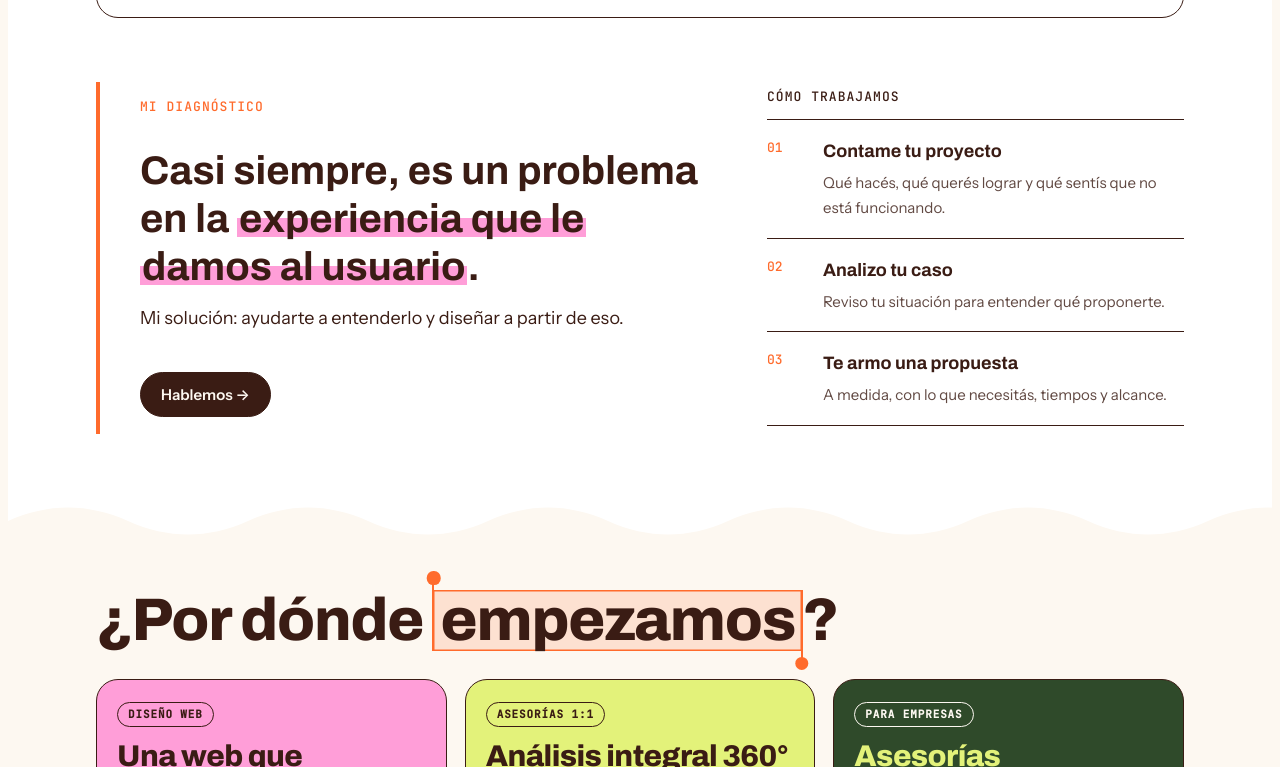
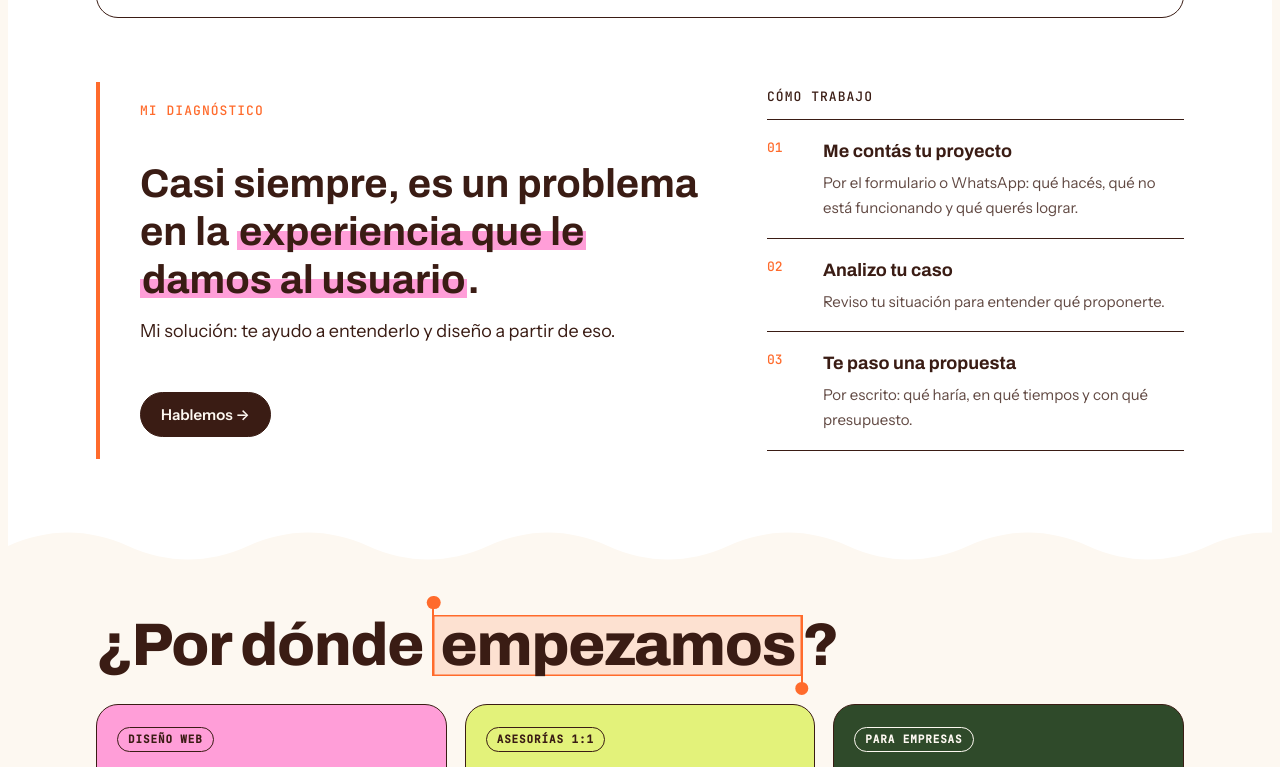
Before and after one commit to victorinacarelli/Victorinacarelli-web, a plain HTML site: page index.html in a window 1280 px wide. Shown: the part 1287-2054 px from the top of the page. Drawn offline with Linux system fonts and the light colour scheme.

Commit message:
Textos: Cómo trabajo en 1ra persona y voseo, más concreto; Mi solución en presente
Co-Authored-By: Claude Opus 5.5 <noreply@anthropic.com>
Claude-Session: https://claude.ai/code/session_01E9bXs5mWnUvBEaYmzftQNi

```diff
--- a/index.html
+++ b/index.html
@@ -166,14 +166,14 @@
       </div>
       <div class="solution">
         <p class="sol-kicker" data-i18n="sol_tag">Mi diagnóstico</p>
-      <p class="pains-foot"><strong data-i18n-html="pains_foot_t">Casi siempre, es un problema en la <mark class="hl">experiencia<br class="br-d"> que le damos al usuario</mark>.</strong><span data-i18n="pains_foot">Mi solución: ayudarte a entenderlo y diseñar a partir de eso.</span></p>
+      <p class="pains-foot"><strong data-i18n-html="pains_foot_t">Casi siempre, es un problema en la <mark class="hl">experiencia<br class="br-d"> que le damos al usuario</mark>.</strong><span data-i18n="pains_foot">Mi solución: te ayudo a entenderlo y diseño a partir de eso.</span></p>
         <div class="ctas pains-cta"><a class="btn btn-primary" href="#contacto" data-i18n="pains_cta">Hablemos →</a></div>
         <div class="sol-side">
-          <p class="sol-kicker sol-kicker-ink" data-i18n="how_t">Cómo trabajamos</p>
+          <p class="sol-kicker sol-kicker-ink" data-i18n="how_t">Cómo trabajo</p>
           <ol class="dsteps">
-            <li><b>01</b><div><strong data-i18n="how1_t">Contame tu proyecto</strong><span data-i18n="how1_s">Qué hacés, qué querés lograr y qué sentís que no está funcionando.</span></div></li>
+            <li><b>01</b><div><strong data-i18n="how1_t">Me contás tu proyecto</strong><span data-i18n="how1_s">Por el formulario o WhatsApp: qué hacés, qué no está funcionando y qué querés lograr.</span></div></li>
             <li><b>02</b><div><strong data-i18n="how2_t">Analizo tu caso</strong><span data-i18n="how2_s">Reviso tu situación para entender qué proponerte.</span></div></li>
-            <li><b>03</b><div><strong data-i18n="how3_t">Te armo una propuesta</strong><span data-i18n="how3_s">A medida, con lo que necesitás, tiempos y alcance.</span></div></li>
+            <li><b>03</b><div><strong data-i18n="how3_t">Te paso una propuesta</strong><span data-i18n="how3_s">Por escrito: qué haría, en qué tiempos y con qué presupuesto.</span></div></li>
           </ol>
         </div>
       </div>
@@ -360,7 +360,7 @@
       marquee:["UX research","UI design","Asesorías","Diseño de web","Prototipos","Tests de usabilidad"],
       pains_eyebrow:"Diagnóstico rápido",pains_title:"¿Tu producto digital "+sel("no")+" está funcionando?",
       pain1:"La gente entra, pero se va enseguida.",pain2:"Tengo visitas, pero nadie me contacta.",pain3:"Mi web ya no representa mi marca.",pain4:"Desde el celular se ve todo desordenado.",pain5:"Tengo una idea, pero no sé cómo arrancar.",pain6:"Mis clientes siempre me preguntan lo mismo.",
-      pains_cta:"Hablemos →",sol_tag:"Mi diagnóstico",how_t:"Cómo trabajamos",how1_t:"Contame tu proyecto",how1_s:"Qué hacés, qué querés lograr y qué sentís que no está funcionando.",how2_t:"Analizo tu caso",how2_s:"Reviso tu situación para entender qué proponerte.",how3_t:"Te armo una propuesta",how3_s:"A medida, con lo que necesitás, tiempos y alcance.",pains_foot_t:'Casi siempre, es un problema en la <mark class="hl">experiencia<br class="br-d"> que le damos al usuario</mark>.',pains_foot:"Mi solución: ayudarte a entenderlo y diseñar a partir de eso.",
+      pains_cta:"Hablemos →",sol_tag:"Mi diagnóstico",how_t:"Cómo trabajo",how1_t:"Me contás tu proyecto",how1_s:"Por el formulario o WhatsApp: qué hacés, qué no está funcionando y qué querés lograr.",how2_t:"Analizo tu caso",how2_s:"Reviso tu situación para entender qué proponerte.",how3_t:"Te paso una propuesta",how3_s:"Por escrito: qué haría, en qué tiempos y con qué presupuesto.",pains_foot_t:'Casi siempre, es un problema en la <mark class="hl">experiencia<br class="br-d"> que le damos al usuario</mark>.',pains_foot:"Mi solución: te ayudo a entenderlo y diseño a partir de eso.",
       pf_eyebrow:"Portfolio",pf_title:"Lo que podemos hacer "+sel("juntos"),sample:"Ejemplo",chip_ai:"Con IA",
       p1_t:"VotaYa",p1_d:"Ver el caso ↗",chip_web:"Plataforma web",chip_redesign:"Rediseño",
       p2_t:"Sempre",p2_d:"Ver la web ↗",chip_live:"Foodie web",
@@ -395,7 +395,7 @@
       marquee:["UX research","UI design","Consulting","Web design","Prototypes","Usability testing"],
       pains_eyebrow:"Quick check",pains_title:"Is your digital product "+sel("not")+" working?",
       pain1:"People come in, but leave right away.",pain2:"I get visits, but nobody contacts me.",pain3:"My website no longer reflects my brand.",pain4:"On mobile everything looks messy.",pain5:"I have an idea, but don't know how to start.",pain6:"My clients always ask me the same thing.",
-      pains_cta:"Let's talk →",sol_tag:"My diagnosis",how_t:"How we work",how1_t:"Tell me about your project",how1_s:"What you do, what you want to achieve and what you feel isn't working.",how2_t:"I analyze your case",how2_s:"I review your situation to understand what to propose.",how3_t:"I put together a proposal",how3_s:"Tailored, with what you need, timing and scope.",pains_foot_t:'Most of the time, it\'s a problem with the <mark class="hl">experience<br class="br-d"> we give the user</mark>.',pains_foot:"My solution: help you understand it and design from there.",
+      pains_cta:"Let's talk →",sol_tag:"My diagnosis",how_t:"How I work",how1_t:"You tell me about your project",how1_s:"Through the form or WhatsApp: what you do, what isn't working and what you want to achieve.",how2_t:"I analyze your case",how2_s:"I review your situation to understand what to propose.",how3_t:"I send you a proposal",how3_s:"In writing: what I'd do, the timeline and the budget.",pains_foot_t:'Most of the time, it\'s a problem with the <mark class="hl">experience<br class="br-d"> we give the user</mark>.',pains_foot:"My solution: I help you understand it and design from there.",
       pf_eyebrow:"Work",pf_title:"What we can do "+sel("together"),sample:"Sample",chip_ai:"AI-built",
       p1_t:"VotaYa",p1_d:"See the case ↗",chip_web:"Web platform",chip_redesign:"Redesign",
       p2_t:"Sempre",p2_d:"Visit the site ↗",chip_live:"Foodie web",
```
